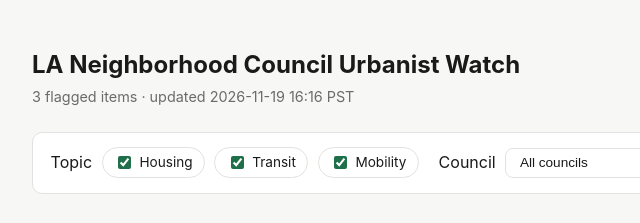
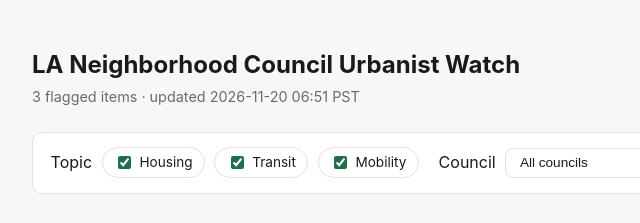
Before and after one commit to jonathanha1e/nc-urbanist-watch, a plain HTML site: page docs/index.html in a window 1280 px wide. Shown: the top 223 px of the page, 178-818 px from the left. Drawn offline with Linux system fonts and the light colour scheme.

Commit message:
chore: update flagged agenda items

```diff
--- a/docs/index.html
+++ b/docs/index.html
@@ -137,7 +137,7 @@
 <body>
 <div class="wrap">
   <h1>LA Neighborhood Council Urbanist Watch</h1>
-  <div class="meta">3 flagged items &middot; updated 2026-11-19 16:16 PST</div>
+  <div class="meta">3 flagged items &middot; updated 2026-11-20 06:51 PST</div>
 
   <div class="filters">
     <div class="filter-group" id="topic-filters">
```
